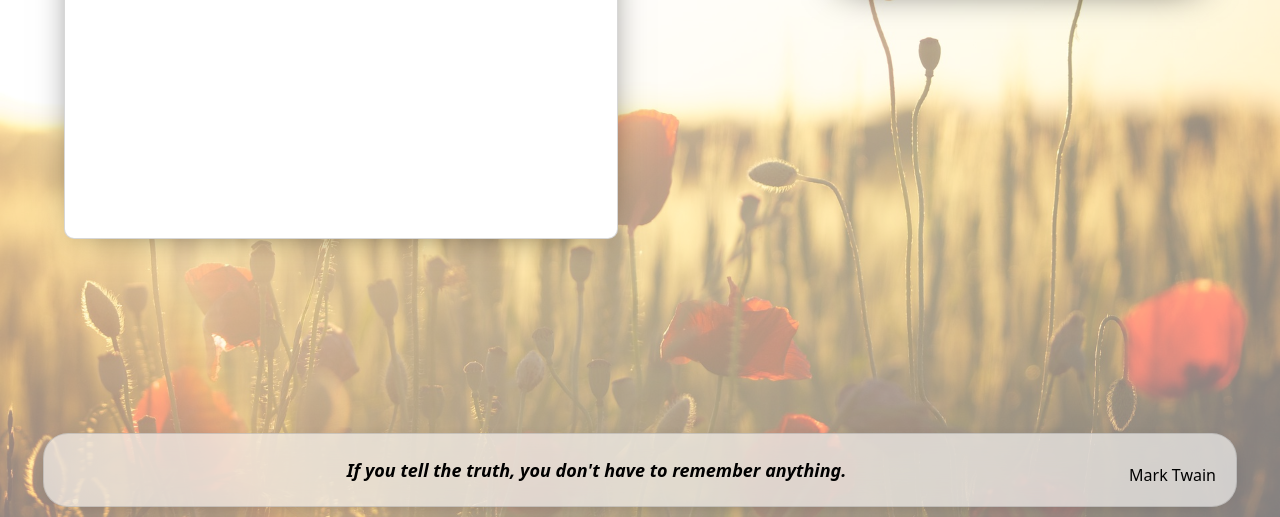
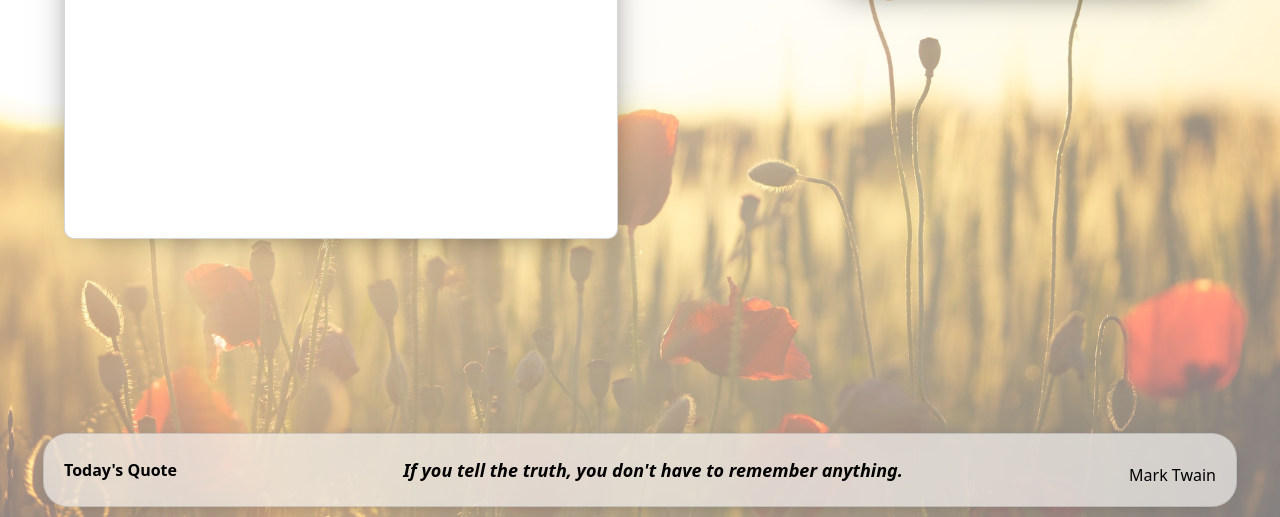
Before and after one commit to ksgn1514/practice_vanillaJS_momentum, a plain HTML site: page index.html in a window 1280 px wide. Both pictures are taken after typing "Sample" into the empty fields and a click on the input "Log In". Shown: the part 283-800 px from the top of the page. Drawn offline with Linux system fonts and the light colour scheme.

Commit message:
css modifying 2

```diff
--- a/css/style.css
+++ b/css/style.css
@@ -84,7 +84,7 @@ body {
     flex: 1;
 }
 
-#quotes span:first-child {
+#quotes .quote {
     font-size: 18px;
     font-weight: 600;
     font-style: italic;
@@ -92,7 +92,7 @@ body {
     flex: 1;
 }
 
-#quotes span:last-child {
+#quotes .author {
     display: block;
     font-weight: 100;
     margin-top: 10px;
--- a/index.html
+++ b/index.html
@@ -43,8 +43,9 @@
     </div>
 
     <div id="quotes" class="hidden">
-        <span></span>
-        <span></span>
+        <h4>Today's Quote</h4>
+        <span class="quote"></span>
+        <span class="author"></span>
     </div>
 
 
--- a/js/greetings.js
+++ b/js/greetings.js
@@ -82,8 +82,8 @@ const quotesList = [
 ]
 
 
-const quote = quotes.querySelector("span:first-child")
-const author = quotes.querySelector("span:last-child");
+const quote = quotes.querySelector(".quote")
+const author = quotes.querySelector(".author");
 
 const todaysQuote= quotesList[Math.floor(Math.random() * quotesList.length)];
 quote.innerText = todaysQuote.quote;
```
